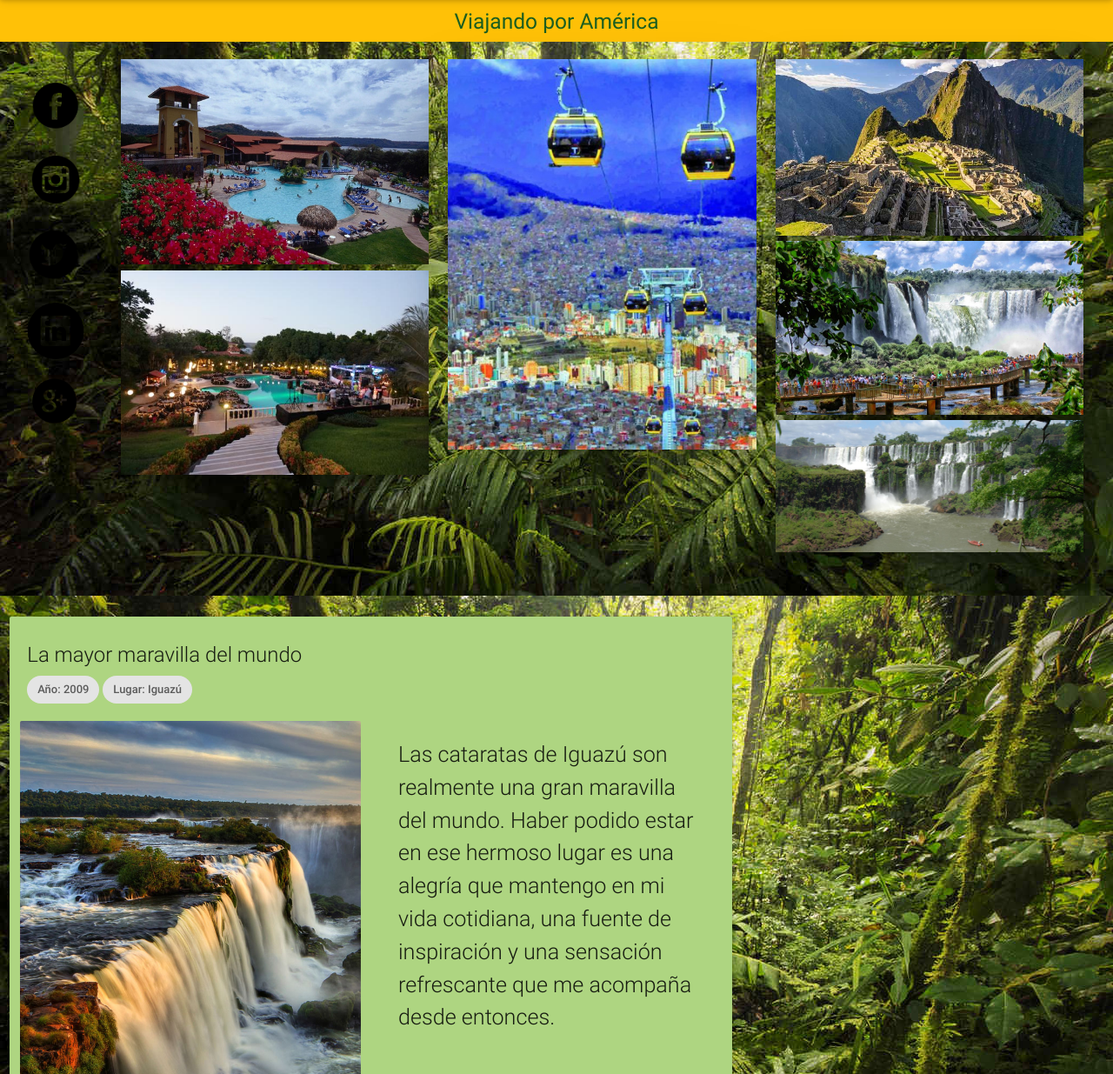
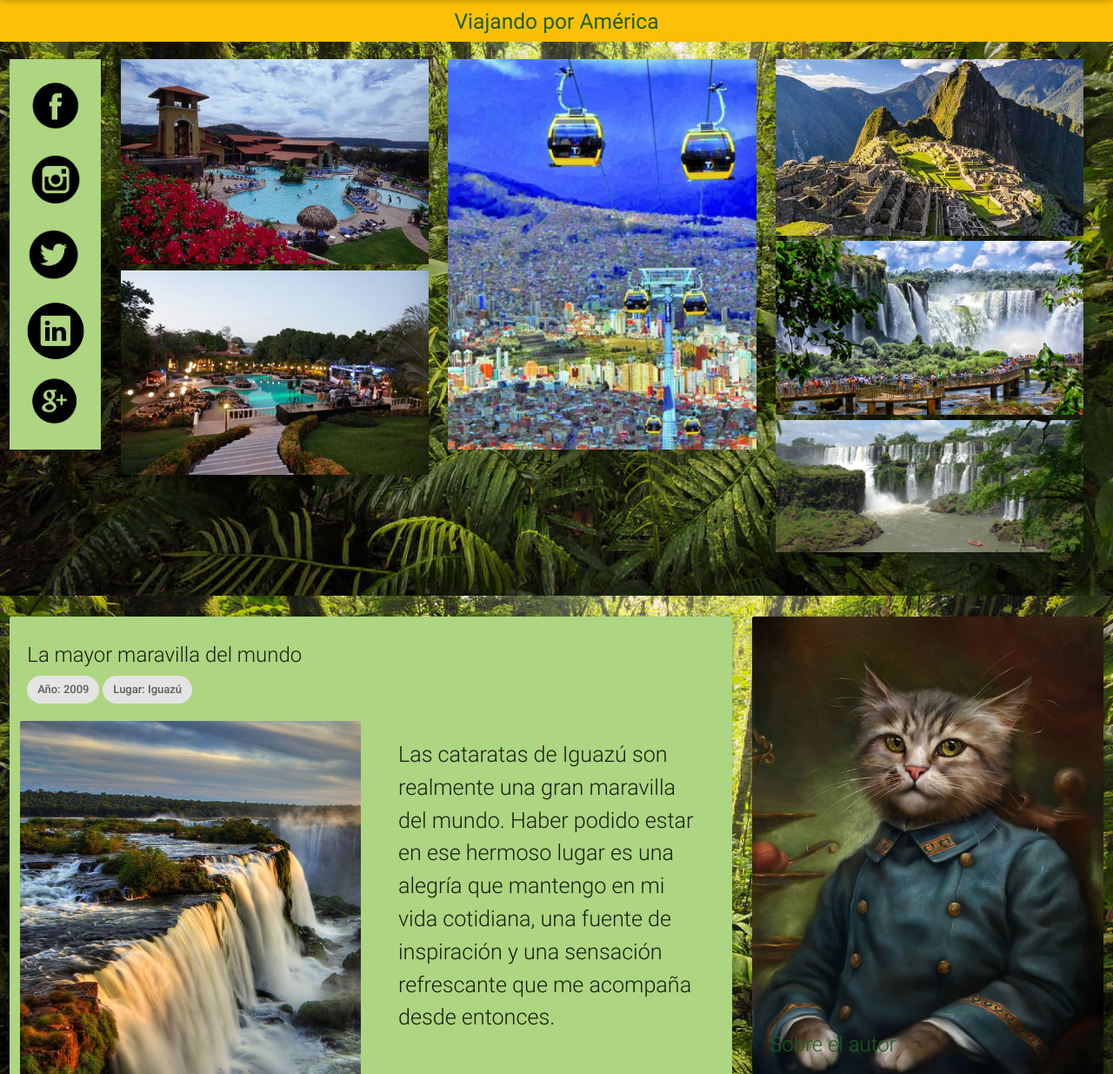
Before and after one commit to Bettto/Evaluacion-Final, a plain HTML site: page 3. Blog de viajes/index.html in a window 1280 px wide. Shown: the part 65-1300 px from the top of the page at 87% size. Drawn offline with nearby package versions, Linux system fonts and the light colour scheme.

Commit message:
añadido perfil

```diff
--- a/3. Blog de viajes/index.html
+++ b/3. Blog de viajes/index.html
@@ -42,7 +42,7 @@
     <div class="row">
       <div class="col s12 m12 l12">
         <div class="row">
-          <div class="col s1 m1 l1 hide-on-med-and-down">
+          <div class="col s1 m1 l1 hide-on-med-and-down light-green lighten-2">
             <ul class="right hide-on-med-and-down">
               <li><a href="#"><img src="img/fb.png" class="hoverable responsive-img"></a></li>
               <li><a href="#"><img src="img/ig.png" class="hoverable responsive-img"></a></li>
@@ -159,10 +159,22 @@
               </form>
           </div>
         </div>
-
       </div>
       <div class="col s12 m12 l4">
+        <div class="row card">
+          <div class="card-image waves-effect waves-block waves-light">
+            <img src="img/perfil.jpg"class="activator esponsive-img">
+            <span class="card-title green-text text-darken-4">Sobre el autor</span>
+          </div>
+          <div class="card-reveal">
+            <span class="card-title green-text text-darken-4">Sobre el autor<i class="material-icons right">close</i></span>
+            <p class="green-text text-darken-4">
+              El autor es comunicador estratégico y psicólogo.
+              Ama viajar, la música y la collection-header
+            </p>
+          </div>
 
+        </div>
       </div>
     </div>
 
```
Also changed, not shown: 3. Blog de viajes/img/perfil.jpg (added).
